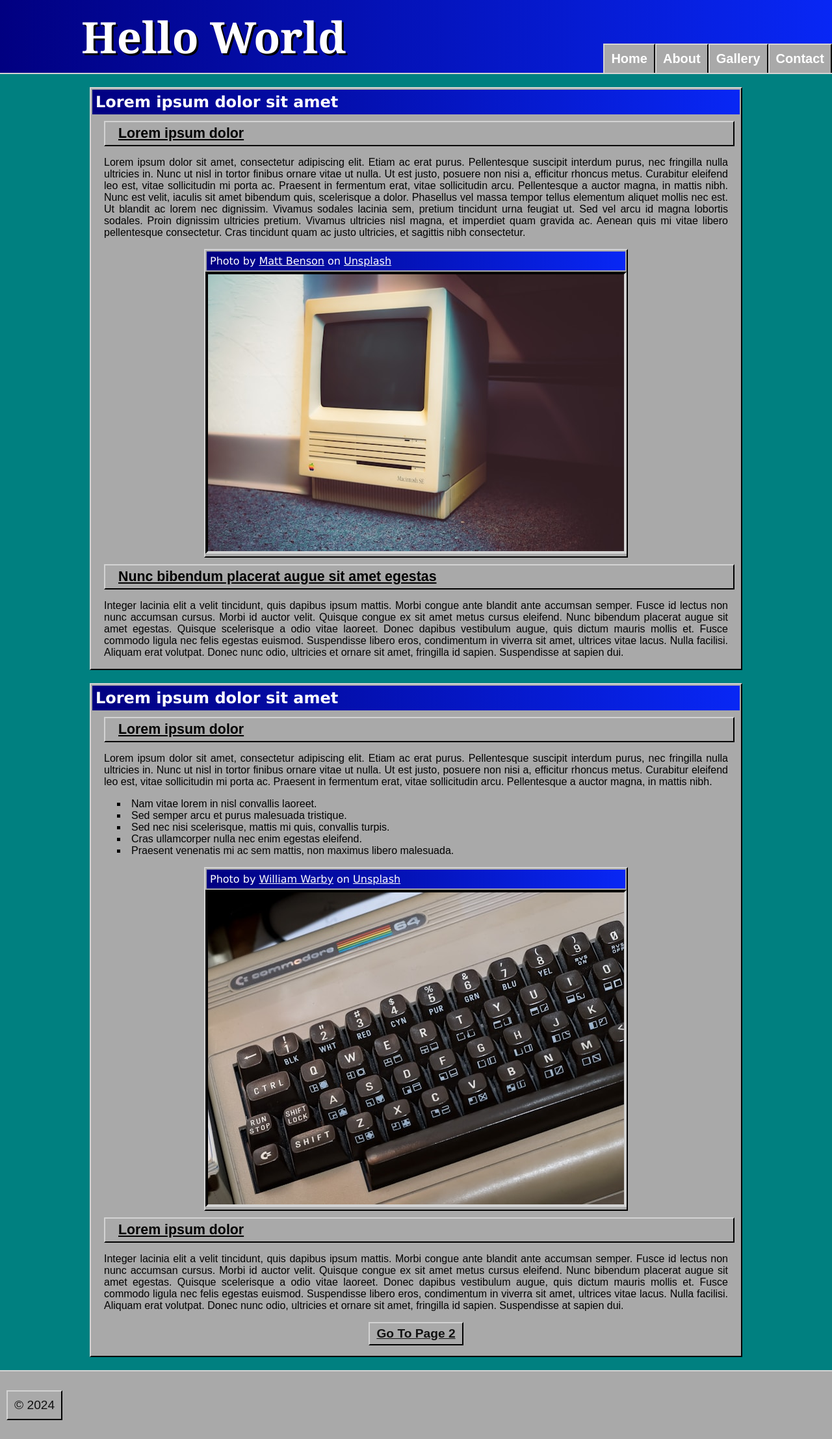
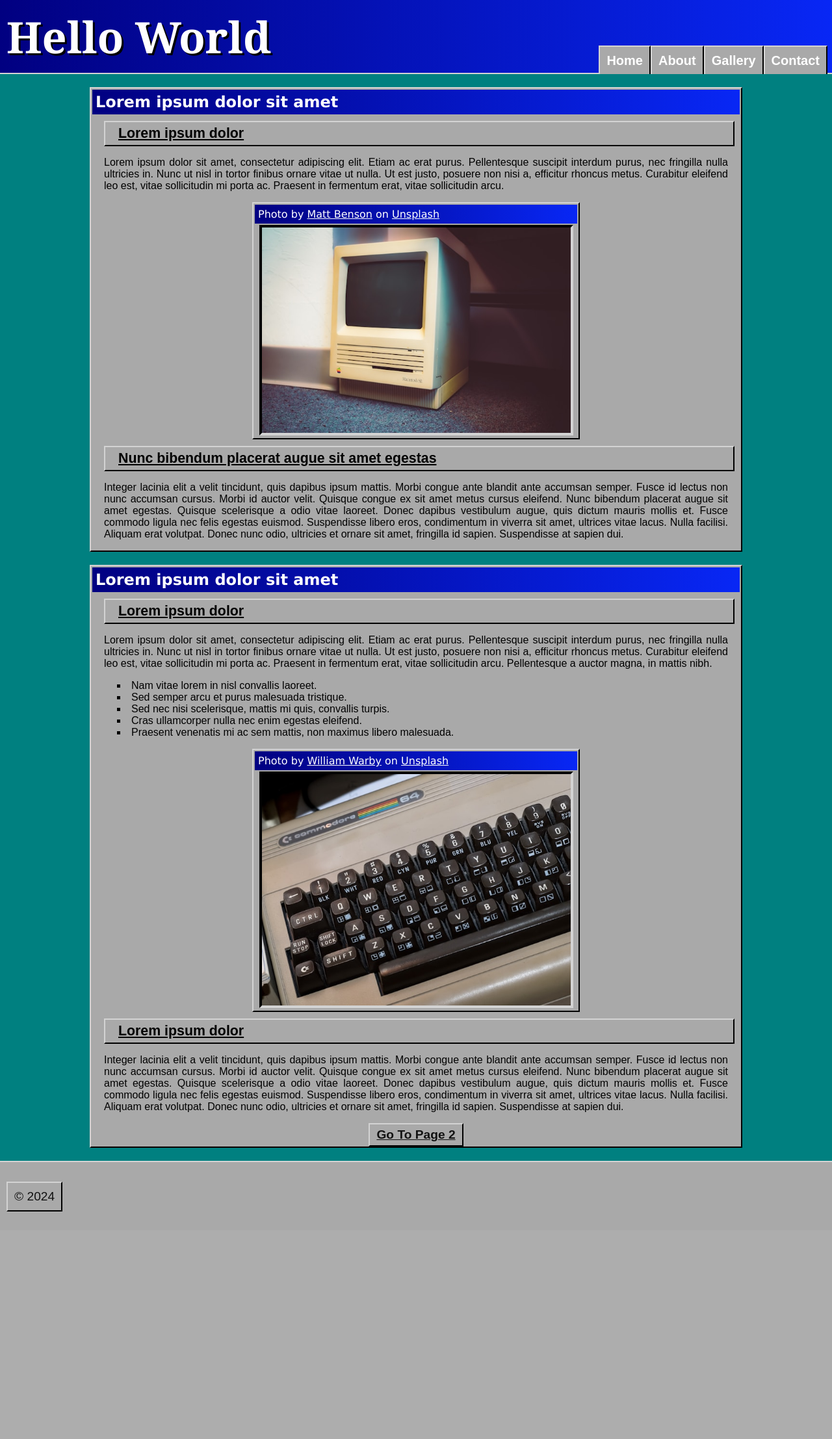
Before and after one commit to Vexte/aplikacje-internetowe, a PHP site: page /page1.html in a window 1280 px wide. Shown: the whole page at 65% size. After the commit the page ends 1864 px from the top, so only its background shows below. Run offline with PHP 8.4, Linux system fonts and the light colour scheme.

Commit message:
Improved design

```diff
--- a/page1.css
+++ b/page1.css
@@ -7,20 +7,13 @@ body
 	padding: 0;
 }
 
-header
-{
-	display: grid;
-	grid-template-columns: auto auto;
+header {
+	display: flex;
+	justify-content: space-between;
+	align-items: flex-end;
 	background: linear-gradient(90deg, rgba(1,0,129,1) 0%, rgba(8,39,245,1) 100%);
 	padding: 1px 0 0 0;
 	border-bottom: 2px solid lightgray;
-}
-
-header input
-{
-	border-style: solid;
-	border-width: 2px;
-	border-color: black lightgray lightgray black;
 }
 
 .image-container
@@ -34,6 +27,7 @@ header input
 
 	width:fit-content;
 	margin: auto;
+	max-width: 500px;
 	padding: 0;
 }
 
@@ -58,7 +52,7 @@ header input
 	border-width: 4px;
 	border-color: black lightgray lightgray black;
 
-	height: auto;
+	width: 95%;
 }
 
 footer
@@ -144,43 +138,32 @@ h3
 	border-color: lightgray black black lightgray;
 }
 
-.navigation
-{
-	display: flex;
-	align-items: flex-end;
-	justify-content: flex-end;
+nav {
+	align-self: flex-end;
 }
 
 nav ul {
 	display: flex;
-	margin: 0;
+	align-content: flex-start;
+	list-style: none;
+	padding: 0;
+	margin: 7px;
 }
 
-.nav-elem
-{
+.nav-elem {
 	background-color: darkgray;
 	border-style: solid;
 	border-width: 2px;
 	border-color: lightgray black black lightgray;
 	border-bottom-style: none;
-
 	padding: 10px;
-	margin: 0 0px;
-
-	list-style: none;
 	font-weight: bold;
-	width: auto;
-}
-
-
-.nav-elem a {
 	color: #fff;
 	text-decoration: none;
 	font-size: 15pt;
-
 }
 
-.nav-elem a:hover {
+.nav-elem:hover {
 	color: black;
 }
 
@@ -206,7 +189,37 @@ nav ul {
 	border-color: black lightgray lightgray black;
 }
 
-#page2-button
+.page-button-container
 {
 	text-align: center;
 }
+
+@media (max-width: 768px) {
+    header
+    {
+        flex-direction: column;
+        align-items: center;
+    }
+
+	h1
+	{
+		font-size: 30pt;
+	}
+
+    .image-container
+    {
+        width: 95%;
+    }
+
+    section
+    {
+        width: 90%;
+    }
+
+    nav ul
+    {
+        flex-direction: row;
+        align-items: flex-end;
+        flex-wrap: wrap;
+    }
+}
--- a/page1.html
+++ b/page1.html
@@ -2,6 +2,7 @@
 <html lang="en">
 <head>
 	<meta charset="UTF-8">
+	<meta name="viewport" content="width=device-width, initial-scale=1">
 	<title>Page 1</title>
 	<link rel="stylesheet" href="page1.css">
 </head>
@@ -10,13 +11,13 @@
 		<div>
 			<h1>Hello World</h1>
 		</div>
-		<div class="navigation">
+		<div>
 			<nav>
 				<ul>
-					<li class="nav-elem"><a href="#">Home</a></li>
-					<li class="nav-elem"><a href="#">About</a></li>
-					<li class="nav-elem"><a href="#">Gallery</a></li>
-					<li class="nav-elem"><a href="#">Contact</a></li>
+					<li><a class="nav-elem" href="#">Home</a></li>
+					<li><a class="nav-elem" href="#">About</a></li>
+					<li><a class="nav-elem" href="#">Gallery</a></li>
+					<li><a class="nav-elem" href="#">Contact</a></li>
 				</ul>
 			</nav>
 		</div>
@@ -25,9 +26,15 @@
 	<section>
 		<h2>Lorem ipsum dolor sit amet</h2>
 		<h3>Lorem ipsum dolor</h3>
-		<p>Lorem ipsum dolor sit amet, consectetur adipiscing elit. Etiam ac erat purus. Pellentesque suscipit interdum purus, nec fringilla nulla ultricies in. Nunc ut nisl in tortor finibus ornare vitae ut nulla. Ut est justo, posuere non nisi a, efficitur rhoncus metus. Curabitur eleifend leo est, vitae sollicitudin mi porta ac. Praesent in fermentum erat, vitae sollicitudin arcu. Pellentesque a auctor magna, in mattis nibh. Nunc est velit, iaculis sit amet bibendum quis, scelerisque a dolor. Phasellus vel massa tempor tellus elementum aliquet mollis nec est. Ut blandit ac lorem nec dignissim. Vivamus sodales lacinia sem, pretium tincidunt urna feugiat ut. Sed vel arcu id magna lobortis sodales. Proin dignissim ultricies pretium. Vivamus ultricies nisl magna, et imperdiet quam gravida ac. Aenean quis mi vitae libero pellentesque consectetur. Cras tincidunt quam ac justo ultricies, et sagittis nibh consectetur.</p>
+		<p>
+			Lorem ipsum dolor sit amet, consectetur adipiscing elit. Etiam ac erat purus.
+			Pellentesque suscipit interdum purus, nec fringilla nulla ultricies in.
+			Nunc ut nisl in tortor finibus ornare vitae ut nulla. Ut est justo, posuere non nisi a,
+			efficitur rhoncus metus. Curabitur eleifend leo est, vitae sollicitudin mi porta ac.
+			Praesent in fermentum erat, vitae sollicitudin arcu.
+		</p>
 		<div class="image-container">
-			<div class="image-caption">Photo by <a href="https://unsplash.com/@mattgyver?utm_content=creditCopyText&utm_medium=referral&utm_source=unsplash">Matt Benson</a> on <a href="https://unsplash.com/photos/an-old-computer-sitting-on-the-floor-next-to-a-wall-rvfm_b1C6lc?utm_content=creditCopyText&utm_medium=referral&utm_source=unsplash">Unsplash</a></div>
+			<p class="image-caption">Photo by <a href="https://unsplash.com/@mattgyver?utm_content=creditCopyText&utm_medium=referral&utm_source=unsplash">Matt Benson</a> on <a href="https://unsplash.com/photos/an-old-computer-sitting-on-the-floor-next-to-a-wall-rvfm_b1C6lc?utm_content=creditCopyText&utm_medium=referral&utm_source=unsplash">Unsplash</a></p>
 			<img src="image1.jpg" alt="image1">
 		</div>
 		<h3>Nunc bibendum placerat augue sit amet egestas</h3>
@@ -37,7 +44,13 @@
 	<section>
 		<h2>Lorem ipsum dolor sit amet</h2>
 		<h3>Lorem ipsum dolor</h3>
-		<p>Lorem ipsum dolor sit amet, consectetur adipiscing elit. Etiam ac erat purus. Pellentesque suscipit interdum purus, nec fringilla nulla ultricies in. Nunc ut nisl in tortor finibus ornare vitae ut nulla. Ut est justo, posuere non nisi a, efficitur rhoncus metus. Curabitur eleifend leo est, vitae sollicitudin mi porta ac. Praesent in fermentum erat, vitae sollicitudin arcu. Pellentesque a auctor magna, in mattis nibh.</p>
+		<p>
+			Lorem ipsum dolor sit amet, consectetur adipiscing elit. Etiam ac erat purus.
+			Pellentesque suscipit interdum purus, nec fringilla nulla ultricies in.
+			Nunc ut nisl in tortor finibus ornare vitae ut nulla. Ut est justo, posuere non nisi a,
+			efficitur rhoncus metus. Curabitur eleifend leo est, vitae sollicitudin mi porta ac.
+			Praesent in fermentum erat, vitae sollicitudin arcu. Pellentesque a auctor magna, in mattis nibh.
+		</p>
 		<ul>
 			<li>Nam vitae lorem in nisl convallis laoreet.</li>
 			<li>Sed semper arcu et purus malesuada tristique.</li>
@@ -46,12 +59,14 @@
 			<li>Praesent venenatis mi ac sem mattis, non maximus libero malesuada.</li>
 		</ul>
 		<div class="image-container">
-			<div class="image-caption">Photo by <a href="https://unsplash.com/@wwarby?utm_content=creditCopyText&utm_medium=referral&utm_source=unsplash">William Warby</a> on <a href="https://unsplash.com/photos/a-close-up-of-a-keyboard-on-a-computer-uUy0qUoKHeo?utm_content=creditCopyText&utm_medium=referral&utm_source=unsplash">Unsplash</a></div>
+			<p class="image-caption">Photo by <a href="https://unsplash.com/@wwarby?utm_content=creditCopyText&utm_medium=referral&utm_source=unsplash">William Warby</a> on <a href="https://unsplash.com/photos/a-close-up-of-a-keyboard-on-a-computer-uUy0qUoKHeo?utm_content=creditCopyText&utm_medium=referral&utm_source=unsplash">Unsplash</a></p>
 			<img src="image2.jpg" alt="image2">
 		</div>
 		<h3>Lorem ipsum dolor</h3>
 		<p>Integer lacinia elit a velit tincidunt, quis dapibus ipsum mattis. Morbi congue ante blandit ante accumsan semper. Fusce id lectus non nunc accumsan cursus. Morbi id auctor velit. Quisque congue ex sit amet metus cursus eleifend. Nunc bibendum placerat augue sit amet egestas. Quisque scelerisque a odio vitae laoreet. Donec dapibus vestibulum augue, quis dictum mauris mollis et. Fusce commodo ligula nec felis egestas euismod. Suspendisse libero eros, condimentum in viverra sit amet, ultrices vitae lacus. Nulla facilisi. Aliquam erat volutpat. Donec nunc odio, ultricies et ornare sit amet, fringilla id sapien. Suspendisse at sapien dui.</p>
-		<p id="page2-button"><a href="page2.html" class="button">Go To Page 2</a></p>
+		<div class="page-button-container">
+			<a href="page2.html" class="button">Go To Page 2</a>
+		</div>
 	</section>
 
 	<footer>
```
Also changed, not shown: page2.css (+74 -68 lines), page2.html (+26 -11 lines).
